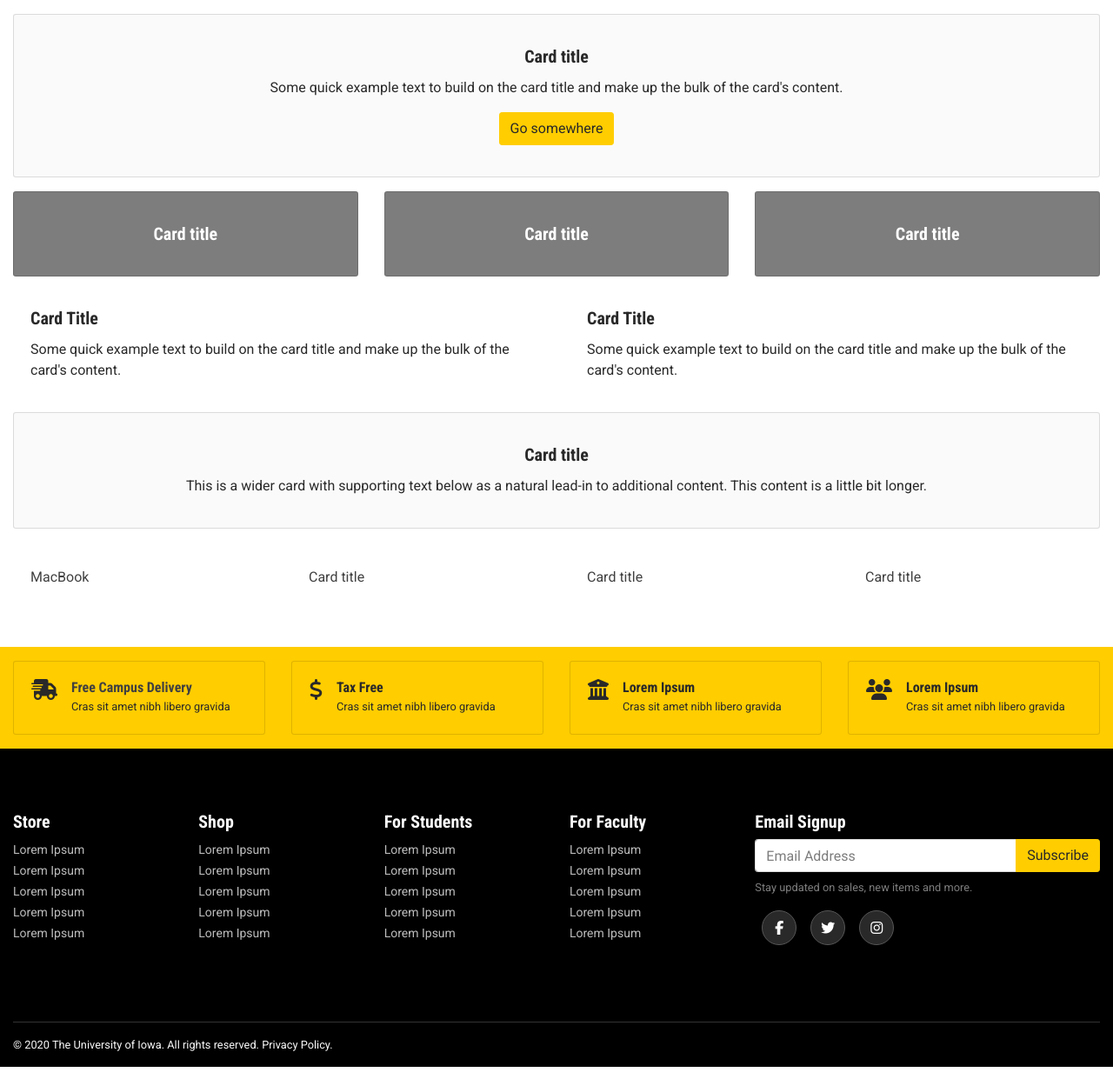
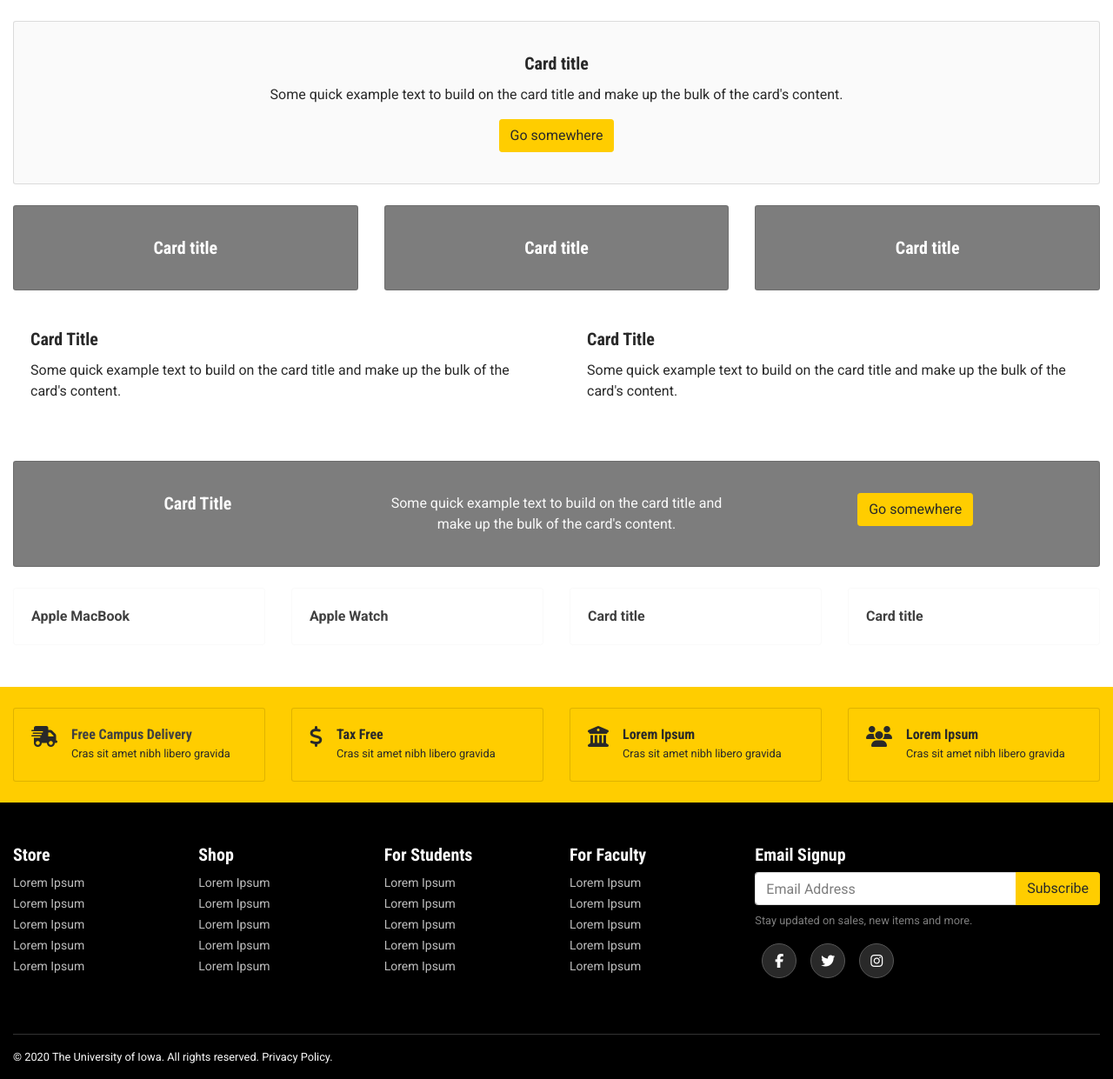
Before and after one commit to StudentLifeMarketingAndDesign/iowahawkshop, a PHP site: page / in a window 1280 px wide. Shown: the part 181-1422 px from the top of the page at 87% size. Run offline with PHP 8.4, Linux system fonts and the light colour scheme; some libraries are stand-ins or nearby versions.

Commit message:
padding updates

```diff
--- a/includes/footer-two.php
+++ b/includes/footer-two.php
@@ -1,6 +1,6 @@
 <footer class="footer">
 	<div class="container-xxl">
-		<div class="row py-4 py-md-6">
+		<div class="row py-4 py-md-5">
 			<div class="col-md-6 col-lg-8">
 				<div class="row">
 					<div class="col-6 col-lg-3">
--- a/index.php
+++ b/index.php
@@ -14,12 +14,12 @@
 		<link href="https://fonts.googleapis.com/css2?family=Roboto+Condensed:wght@700&family=Roboto:wght@400;700&display=swap" rel="stylesheet">
 
 		<!-- CSS File -->
-		<link rel="stylesheet" href="dist/main.css?cb=1586970795624">
+		<link rel="stylesheet" href="dist/main.css?cb=1587479686772">
 	</head>
 	<body>
 		<?php include 'includes/header-two.php'; ?>
 
-		<section class="mb-3">
+		<section class="mb-4">
 			<a href="#" class="d-block">
 				<img src="https://via.placeholder.com/1600x600" alt="" class="img-fluid d-block m-auto">
 			</a>
@@ -27,7 +27,7 @@
 
 		<section class="">
 			<div class="container-xxl">
-				<div class="row mb-3">
+				<div class="row mb-4">
 					<div class="col">
 						<div class="card bg-light text-center py-3">
 							<div class="card-body">
@@ -38,7 +38,7 @@
 						</div>
 					</div>
 				</div>
-				<div class="row mb-3">
+				<div class="row mb-4">
 					<div class="col-sm-4 mb-3 mb-md-0">
 						<div class="card bg-secondary text-white text-center">
 							<div class="card-body">
@@ -67,8 +67,8 @@
 						</div>
 					</div>
 				</div>
-				<div class="row mb-3">
-					<div class="col-md-6 mb-3 mb-md-0">
+				<div class="row mb-4">
+					<div class="col-md-6 mb-3">
 						<div class="card border-0">
 							<img src="https://via.placeholder.com/800x400" class="card-img-top" alt="">
 							<div class="card-body">
@@ -77,7 +77,7 @@
 							</div>
 						</div>
 					</div>
-					<div class="col-md-6 mb-3 mb-md-0">
+					<div class="col-md-6 mb-md-4">
 						<div class="card border-0">
 							<img src="https://via.placeholder.com/800x400" class="card-img-top" alt="">
 							<div class="card-body">
@@ -89,51 +89,60 @@
 				</div>
 				<div class="row mb-4">
 					<div class="col">
-						<div class="card bg-light text-center py-3">
+						<div class="card bg-secondary text-light text-center py-3">
 							<div class="card-body">
-								<h5 class="card-title">Card title</h5>
-								<p class="card-text">This is a wider card with supporting text below as a natural lead-in to additional content. This content is a little bit longer.</p>
+								<div class="row">
+									<div class="col-md-4">
+										<h5 class="card-title">Card Title</h5>
+									</div>
+									<div class="col-md-4">
+										Some quick example text to build on the card title and make up the bulk of the card's content.
+									</div>
+									<div class="col-md-4">
+										<a href="#" class="btn btn-warning stretched-link">Go somewhere</a>
+									</div>
+								</div>
 							</div>
 						</div>
 					</div>
 				</div>
-				<div class="row mb-3">
+				<div class="row mb-4">
 					<div class="col-6 col-md-3 mb-3 mb-md-0">
-						<div class="card border-0">
+						<div class="card border-light">
 							<img src="https://via.placeholder.com/400x300" class="card-img-top" alt="">
 							<div class="card-body">
 								<p class="card-text">
-									<a href="#" class="stretched-link text-dark">MacBook</a>
+									<a href="#" class="stretched-link text-dark"><strong>Apple MacBook</strong></a>
 								</p>
 							</div>
 						</div>
 					</div>
 					<div class="col-6 col-md-3">
-						<div class="card border-0">
+						<div class="card border-light">
 							<img src="https://via.placeholder.com/400x300" class="card-img-top" alt="">
 							<div class="card-body">
 								<p class="card-text">
-									<a href="#" class="stretched-link text-dark">Card title</a>
+									<a href="#" class="stretched-link text-dark"><strong>Apple Watch</strong></a>
 								</p>
 							</div>
 						</div>
 					</div>
 					<div class="col-6 col-md-3 mb-3 mb-md-0">
-						<div class="card border-0">
+						<div class="card border-light">
 							<img src="https://via.placeholder.com/400x300" class="card-img-top" alt="">
 							<div class="card-body">
 								<p class="card-text">
-									<a href="#" class="stretched-link text-dark">Card title</a>
+									<a href="#" class="stretched-link text-dark"><strong>Card title</strong></a>
 								</p>
 							</div>
 						</div>
 					</div>
 					<div class="col-6 col-md-3">
-						<div class="card border-0">
+						<div class="card border-light">
 							<img src="https://via.placeholder.com/400x300" class="card-img-top" alt="">
 							<div class="card-body">
 								<p class="card-text">
-									<a href="#" class="stretched-link text-dark">Card title</a>
+									<a href="#" class="stretched-link text-dark"><strong>Card title</strong></a>
 								</p>
 							</div>
 						</div>
@@ -142,11 +151,11 @@
 			</div>
 		</section>
 
-		<section class="callouts bg-warning py-3 mt-5">
+		<section class="callouts bg-warning py-4 mt-5">
 			<div class="container-xxl">
 				<div class="row">
-					<div class="col-sm-6 mb-sm-2 mb-md-0 col-md-3">
-						<div class="card bg-warning">
+					<div class="col-sm-6 mb-2 mb-md-0 col-md-3">
+						<div class="card bg-warning h-100">
 							<div class="card-body">
 								<div class="media">
 									<i class="fas fa-shipping-fast mr-3" style="font-size:24px;"></i>
@@ -160,8 +169,8 @@
 							</div>
 						</div>
 					</div>
-					<div class="col-sm-6 mb-sm-2 mb-md-0 col-md-3">
-						<div class="card bg-warning">
+					<div class="col-sm-6 mb-2 mb-md-0 col-md-3">
+						<div class="card bg-warning h-100">
 							<div class="card-body">
 								<div class="media">
 									<i class="fas fa-dollar-sign mr-3" style="font-size:24px;"></i>
@@ -173,8 +182,8 @@
 							</div>
 						</div>
 					</div>
-					<div class="col-sm-6 col-md-3">
-						<div class="card bg-warning">
+					<div class="col-sm-6 mb-2 mb-md-0 col-md-3">
+						<div class="card bg-warning h-100">
 							<div class="card-body">
 								<div class="media">
 									<i class="fas fa-university mr-3" style="font-size:24px;"></i>
@@ -187,7 +196,7 @@
 						</div>
 					</div>
 					<div class="col-sm-6 col-md-3">
-						<div class="card bg-warning">
+						<div class="card bg-warning h-100">
 							<div class="card-body">
 								<div class="media">
 									<i class="fas fa-users mr-3" style="font-size:24px;"></i>
@@ -206,7 +215,7 @@
 		<?php include 'includes/footer-two.php'; ?>
 
 		<!-- JavaScript File -->
-		<script src="dist/all.js?cb=1586970795624"></script>
+		<script src="dist/all.js?cb=1587479686772"></script>
 		<!-- Jquery -->
 		<script src="https://code.jquery.com/jquery-3.4.1.slim.min.js" integrity="sha384-J6qa4849blE2+poT4WnyKhv5vZF5SrPo0iEjwBvKU7imGFAV0wwj1yYfoRSJoZ+n" crossorigin="anonymous"></script>
 		<!-- Bootstrap -->
```
